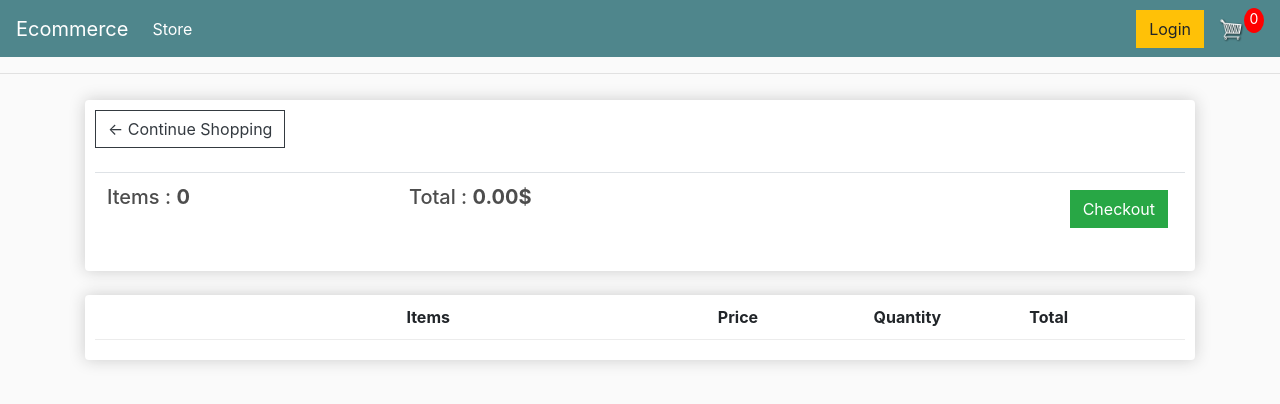
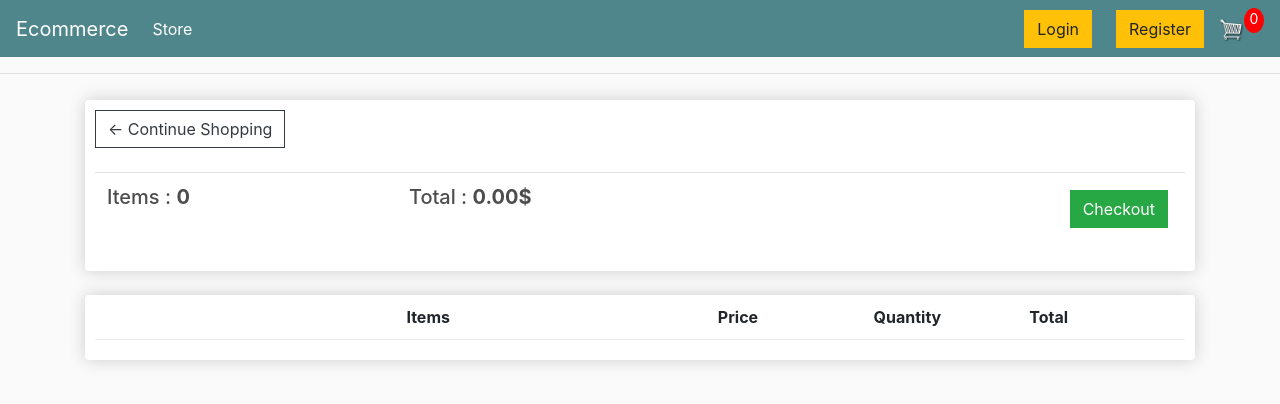
Before and after one commit to kebronDaniel/E_laundary, a Django app: page /cart/ in a window 1280 px wide. Shown: the top 404 px of the page. Run offline with Django 3.2, Linux system fonts and the light colour scheme; lists and menus that the app fills with data are empty; some libraries are stand-ins or nearby versions.

Commit message:
Added register link in the nav bar

```diff
--- a/store/templates/store/main.html
+++ b/store/templates/store/main.html
@@ -80,7 +80,8 @@
 
 	    </ul>
 	    <div class="form-inline my-2 my-lg-0">
-	     	<a href="#"class="btn btn-warning">Login</a>
+	     	<a href="#"class="btn btn-warning mr-4">Login</a>
+            <a href="{% url 'register' %}"class="btn btn-warning">Register</a>
 
 	     	<a href="{% url 'cart' %}">
 	    		<img  id="cart-icon" src="{% static 'images/cart.png' %}">
```
